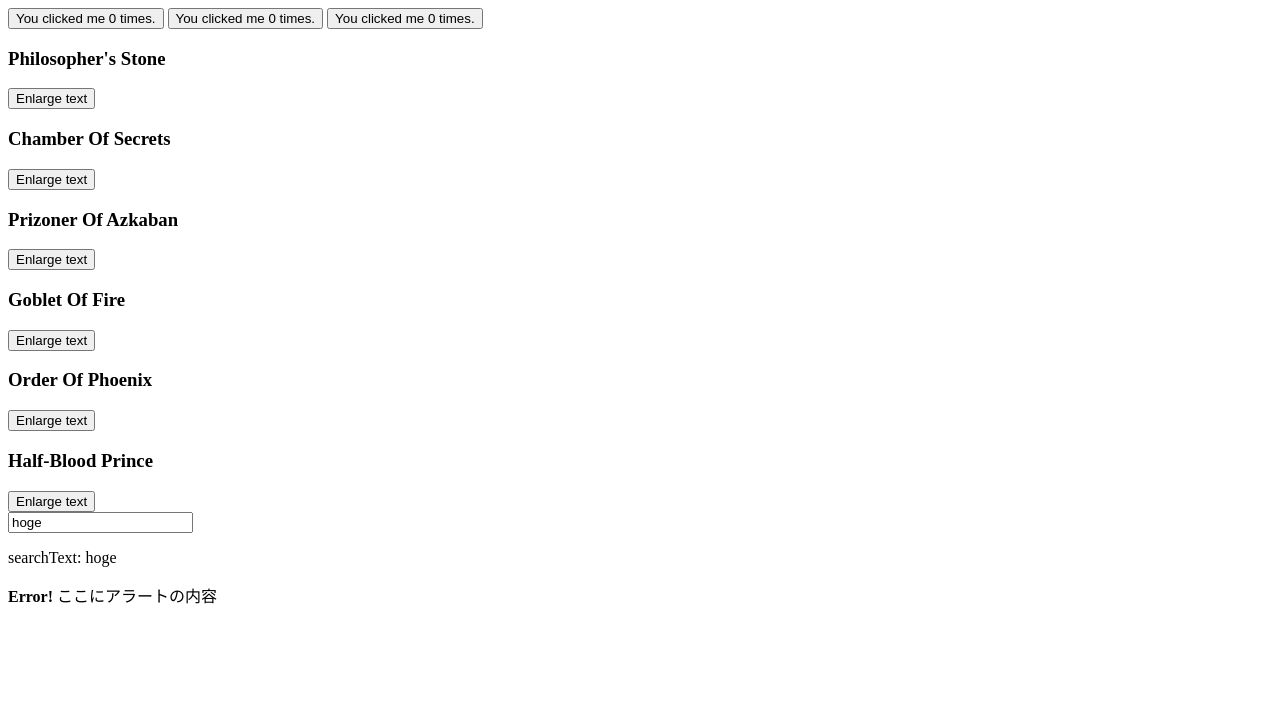
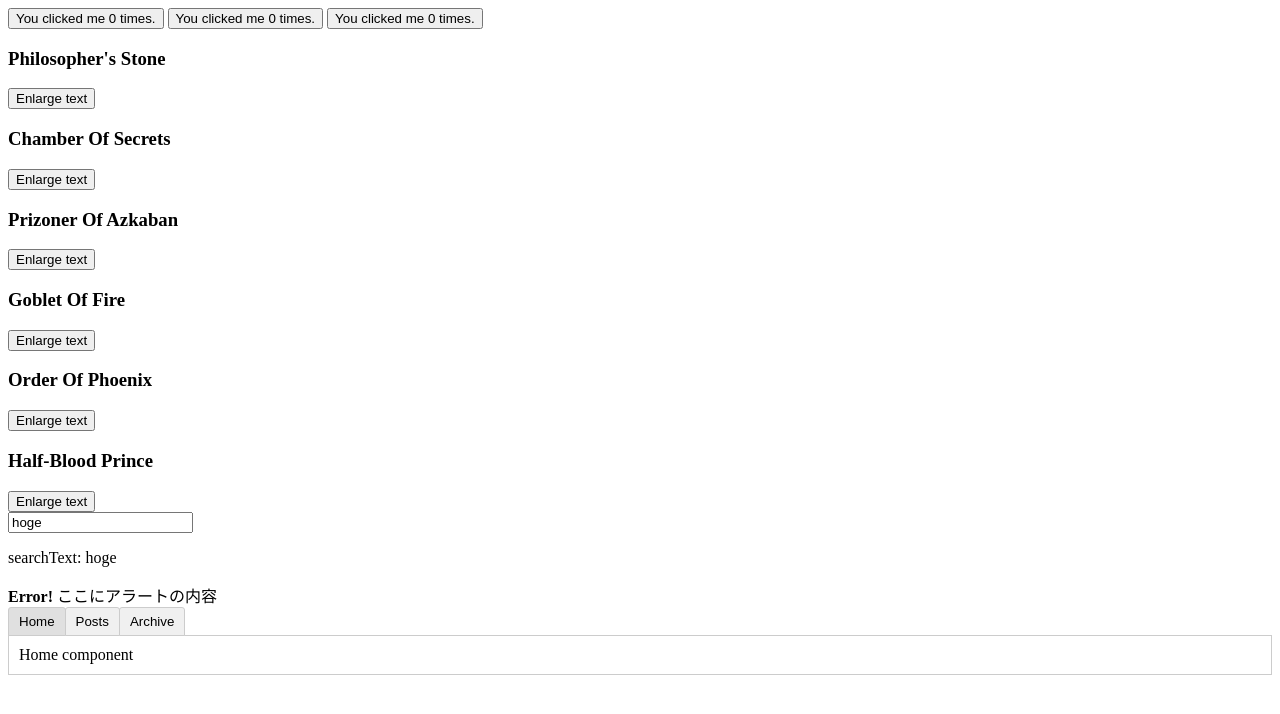
Before and after one commit to expajp/vuejs-turtorial, a plain HTML site: page コンポーネントの基本/code/index.html in a window 1280 px wide. Drawn offline with Linux system fonts and the light colour scheme.

Commit message:
コンポーネントの基本 - 動的なコンポーネント 途中から ~ DOMテンプレートパース時の警告

```diff
--- a/コンポーネントの基本/code/index.html
+++ b/コンポーネントの基本/code/index.html
@@ -1,3 +1,26 @@
+<style type="text/css">
+    .tab-button {
+    padding: 6px 10px;
+    border-top-left-radius: 3px;
+    border-top-right-radius: 3px;
+    border: 1px solid #ccc;
+    cursor: pointer;
+    background: #f0f0f0;
+    margin-bottom: -1px;
+    margin-right: -1px;
+    }
+    .tab-button:hover {
+    background: #e0e0e0;
+    }
+    .tab-button.active {
+    background: #e0e0e0;
+    }
+    .tab {
+    border: 1px solid #ccc;
+    padding: 10px;
+    }
+</style>
+
 <script type="text/javascript" src='index.js'></script>
 
 <script src='vue.js'></script>
@@ -26,3 +49,18 @@
 <div id="vm05">
     <alert-box>ここにアラートの内容</alert-box>
 </div>
+
+<div id="dynamic-component-demo" class="demo">
+    <button
+        v-for="tab in tabs"
+        v-bind:key="tab"
+        v-bind:class="['tab-button', { active: currentTab == tab }]"
+        v-on:click="currentTab = tab">
+        {{ tab }}
+    </button>
+    <component
+        v-bind:is="currentTabComponent"
+        class="tab">
+    </component>
+
+</div>
--- a/コンポーネントの基本/code/index.js
+++ b/コンポーネントの基本/code/index.js
@@ -70,5 +70,26 @@ var tutorial = function(){
     var vm05 = new Vue({
         el: '#vm05'
     })
+    Vue.component('tab-home', {
+        template: '<div>Home component</div>'
+    })
+    Vue.component('tab-posts', {
+        template: '<div>Posts component</div>'
+    })
+    Vue.component('tab-archive', {
+        template: '<div>Archive component</div>'
+    })
+    new Vue({
+        el: '#dynamic-component-demo',
+        data: {
+            currentTab: 'Home',
+            tabs: ['Home', 'Posts', 'Archive']
+        },
+        computed: {
+            currentTabComponent: function(){
+                return 'tab-' + this.currentTab.toLowerCase()
+            }
+        }
+    })
 }
 window.onload = tutorial;
```
Also changed, not shown: 1 other file.
